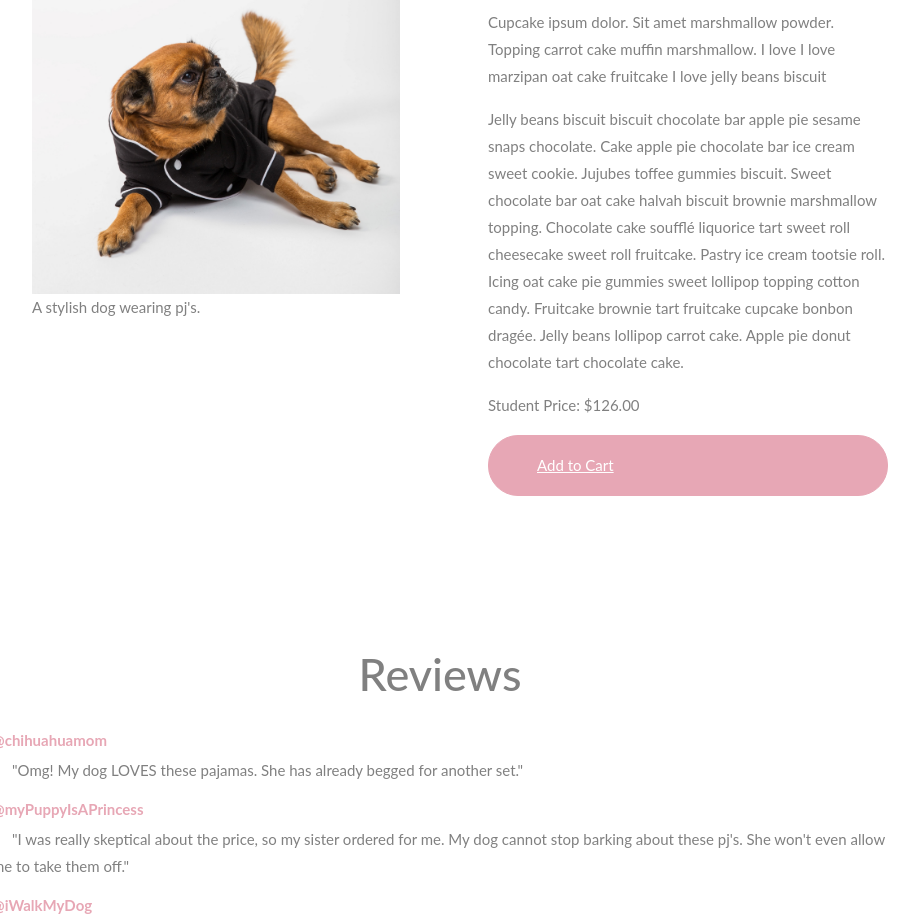
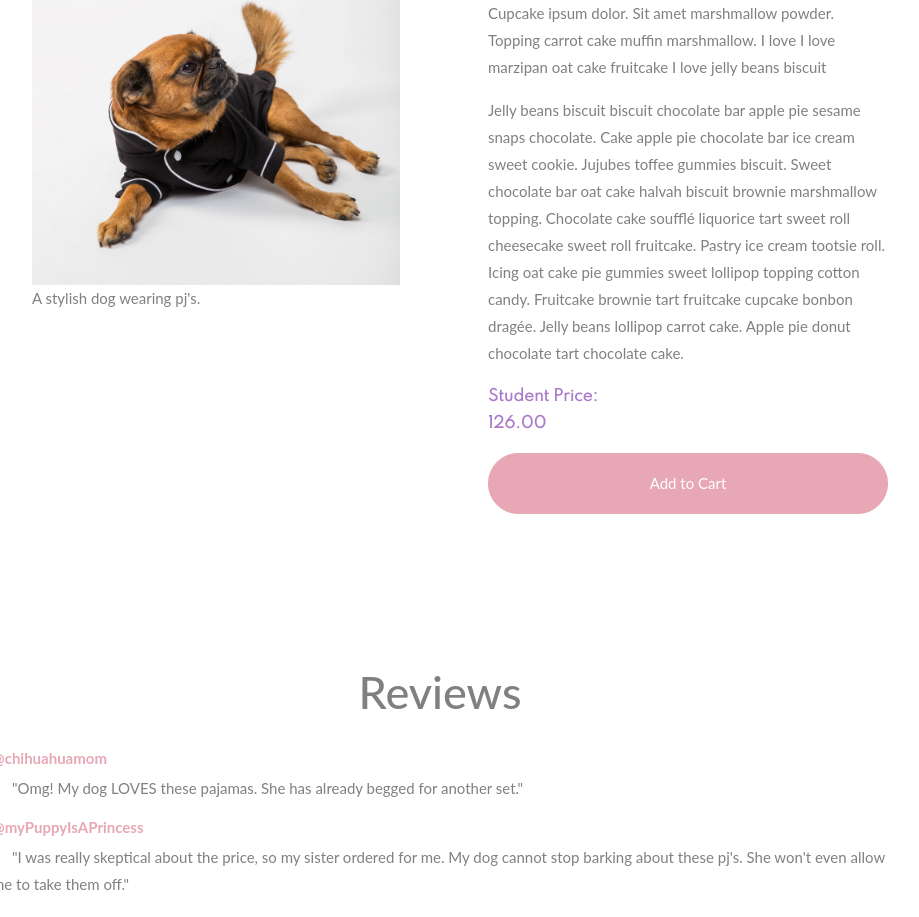
Before and after one commit to itdev160-sp2020/shanell-spann, a plain HTML site: page activity-4/index.html in a window 1280 px wide. Shown: the part 337-1254 px from the top of the page, without its empty margins (208-1127 px from the left). Drawn offline with Linux system fonts and the light colour scheme; a web font is replaced by a local one.

Commit message:
Updated Activity 4

```diff
--- a/activity-4/css/master.css
+++ b/activity-4/css/master.css
@@ -18,6 +18,10 @@ header{
     text-align: center;
     font-family: 'Spartan';
     color: #e7a7b5;
+}
+
+#greeting{
+    font-size: 1em;
 }
 
 footer{
@@ -67,7 +71,9 @@ title{
 }
 
 a {
-    color: #e7a7b5;
+    color: white;
+    text-decoration: none;
+    font-size: 1em;
 }
 
 .img-main {
@@ -127,10 +133,11 @@ p {
     color: #000000;
 }
 
-.studentprice{
-    color: black;
-    font-size: 1.5em;
-    font-weight: 500;
+.studentPrice{
+    color: #ab7bca;
+    font-size: 1em;
+    font-weight: bolder;
+    font-family: 'Spartan';
 }
 
 .row {
@@ -147,6 +154,7 @@ p {
     background: #e7a7b5;
     border: 1px solid #e7a7b5;
     color: #fff;
+    text-align: center;
 }
 
 .btn {
--- a/activity-4/index.html
+++ b/activity-4/index.html
@@ -34,7 +34,7 @@
                             <p>Jelly beans biscuit biscuit chocolate bar apple pie sesame snaps chocolate. Cake apple pie chocolate bar ice cream sweet cookie. Jujubes toffee gummies biscuit. Sweet chocolate bar oat cake halvah biscuit brownie marshmallow topping. Chocolate cake soufflé liquorice tart sweet roll cheesecake sweet roll fruitcake. Pastry ice cream tootsie roll. Icing oat cake pie gummies sweet lollipop topping cotton candy. Fruitcake brownie tart fruitcake cupcake bonbon dragée. Jelly beans lollipop carrot cake. Apple pie donut chocolate tart chocolate cake.
                             </p>
 
-                            <p class="studentPrice">Student Price: $126.00<span id="studentPrice"></span></p>
+                            <p class="studentPrice">Student Price: <span id="studentPrice"></span></p>
 
                             <p><a href="#" class="btn btn-primary py-3 px-5">Add to Cart</a></p>
                         </div>
--- a/activity-4/js/scripts.js
+++ b/activity-4/js/scripts.js
@@ -15,4 +15,4 @@ var price = 140,
     studentPriceEl = document.getElementById('studentPrice');
 
 priceEl.textContent = price.toFixed(2);
-studentPriceEl.textContext = studentPrice.toFixed(2);
+studentPriceEl.textContent = studentPrice.toFixed(2);
```
